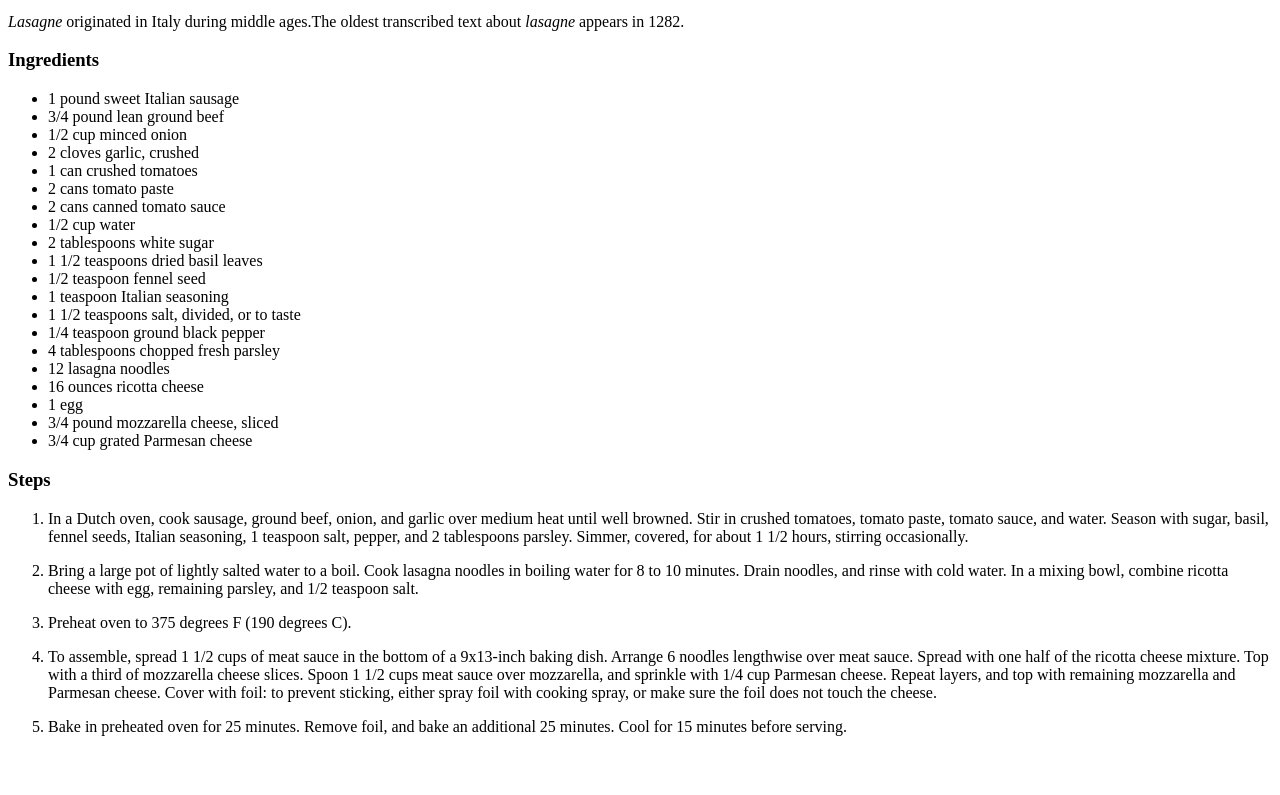
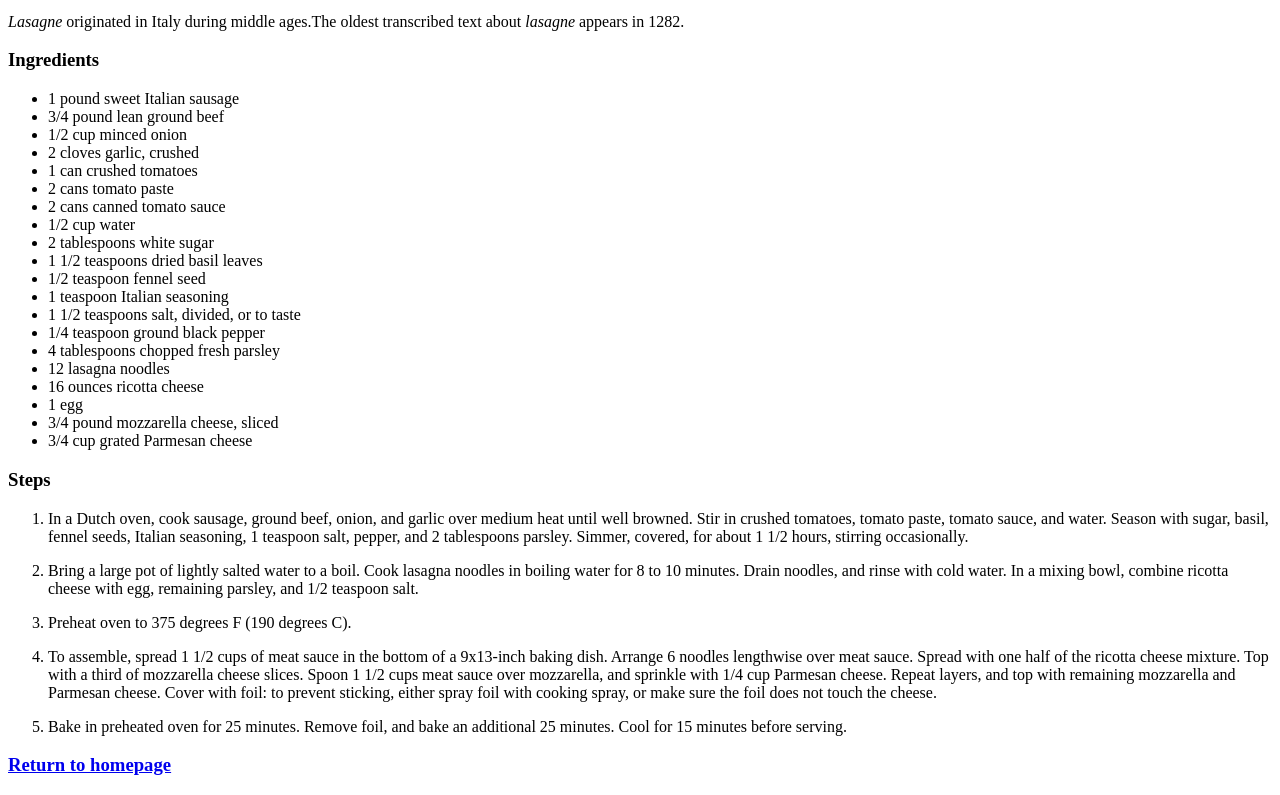
Before and after one commit to KosagD3v/odin-recipes, a plain HTML site: page recipes/lasagne.html in a window 1280 px wide. Shown: the part 811-1606 px from the top of the page. Before the commit the page ends 1563 px from the top, so only its background shows below. Drawn offline with Linux system fonts and the light colour scheme.

Commit message:
Add link to homepage

```diff
--- a/recipes/lasagne.html
+++ b/recipes/lasagne.html
@@ -62,6 +62,8 @@
                 the cheese.</p></li>
             <li><p>Bake in preheated oven for 25 minutes. Remove foil, and bake
                 an additional 25 minutes. Cool for 15 minutes before serving.</p></li>
+            </ol>
+            <h3><a href="../index.html">Return to homepage</a></h3>
         </ol>
     </body>
 </html>
```
